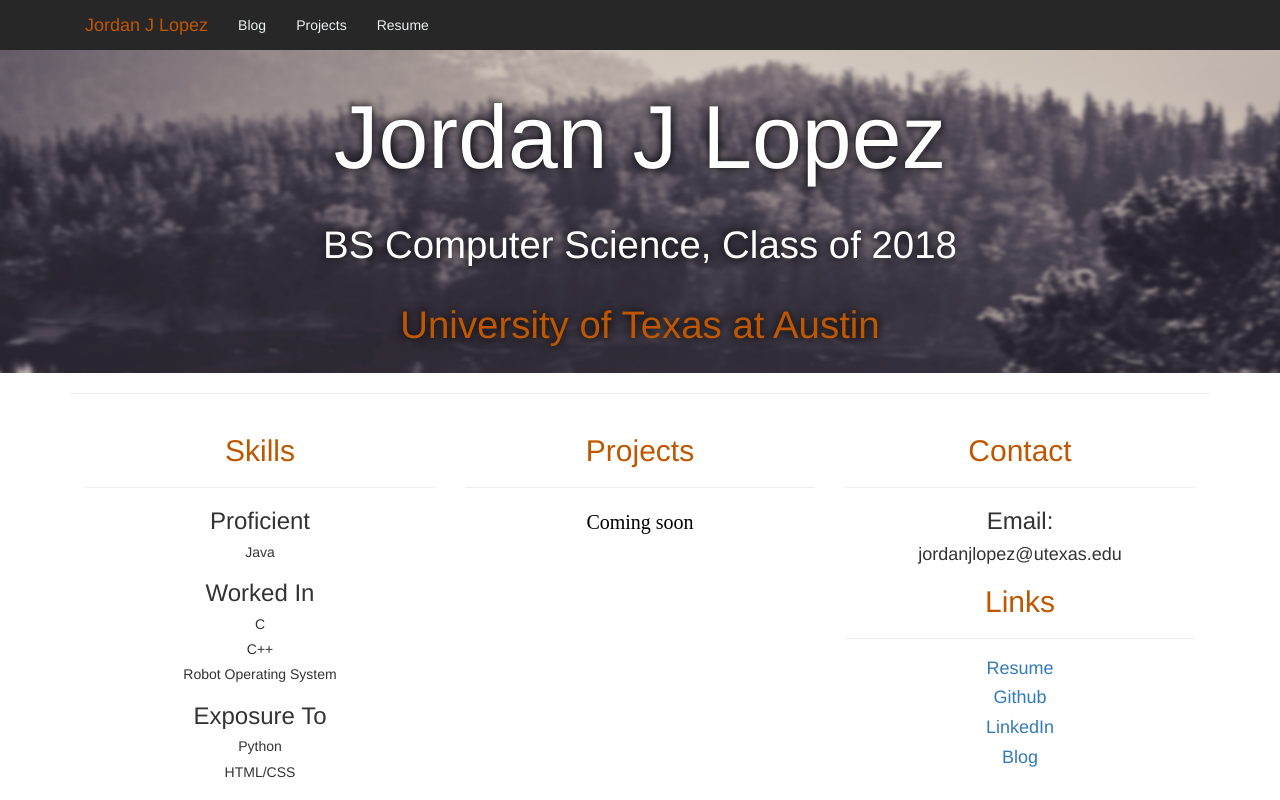
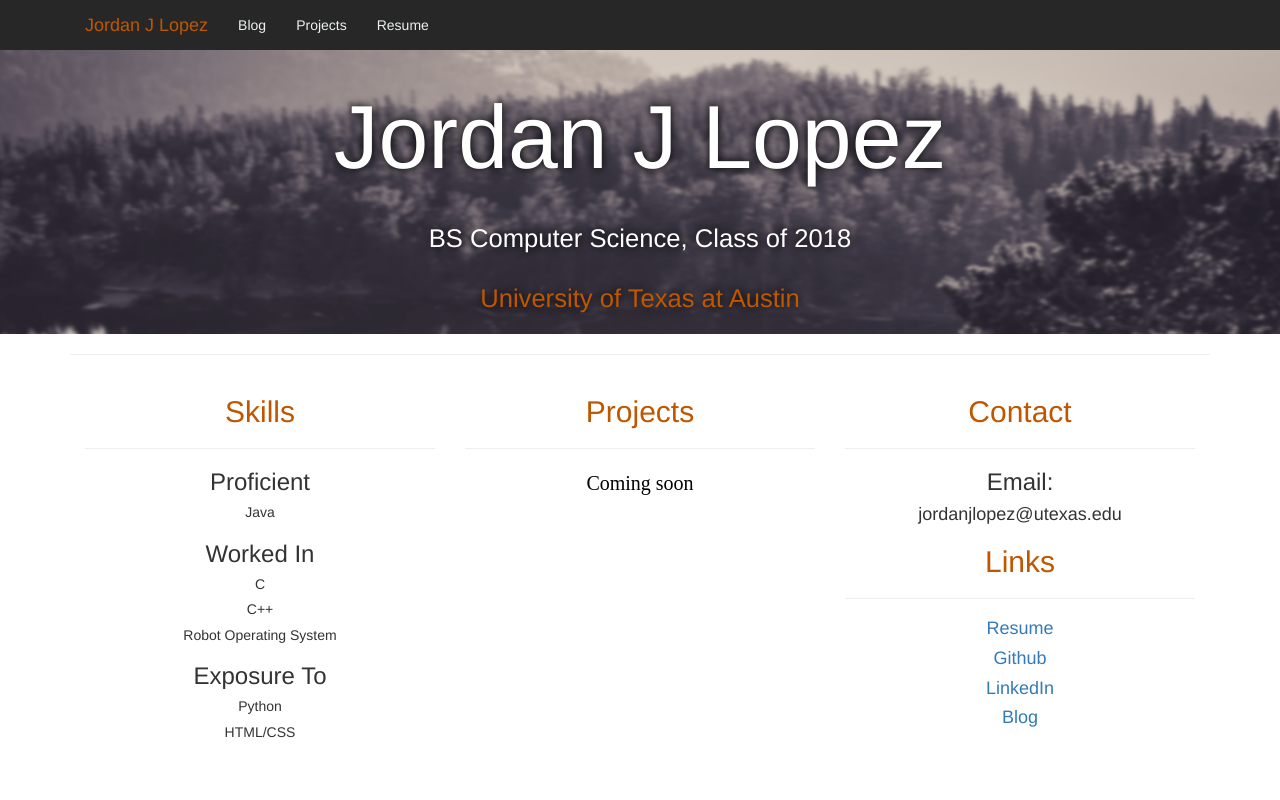
Before and after one commit to JordanJLopez/jordanjlopez.github.io, a plain HTML site: page index.html in a window 1280 px wide. Drawn offline with Linux system fonts and the light colour scheme.

Commit message:
Adjusted values

```diff
--- a/css/customindex.css
+++ b/css/customindex.css
@@ -31,7 +31,7 @@ body
 	text-align: center;
 	text-shadow: 0 0 10px #000;
     color: #fff;
-	font-size: 3vw;
+	font-size: 2vw;
 	line-height:; 2em;
 }
 
@@ -39,7 +39,7 @@ body
 	color: #BF5700;
 	text-align: center;
 	text-shadow: 0 0 10px #000;
-	font-size: 3vw;
+	font-size: 2vw;
 	line-height: 2em;
 
 }
```
